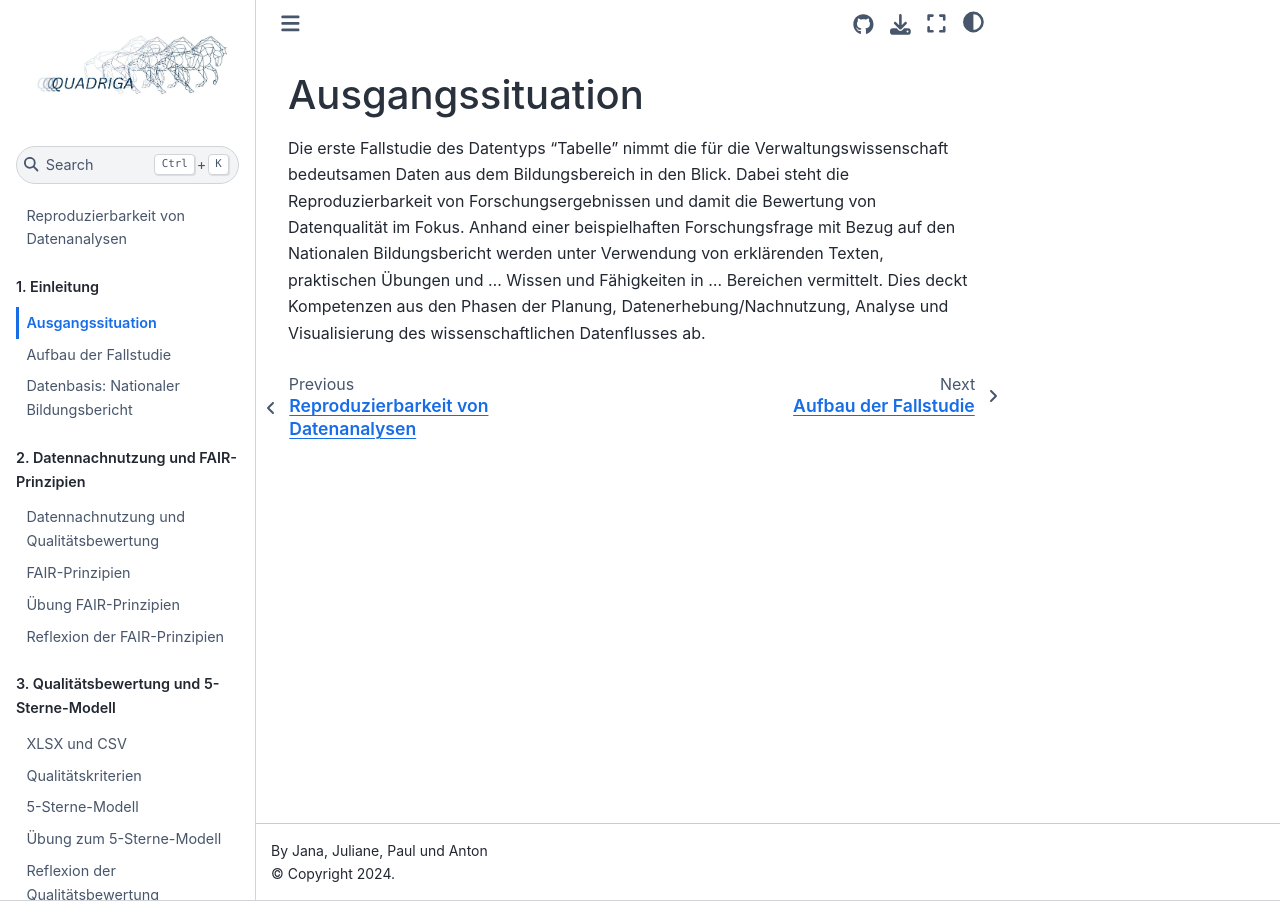
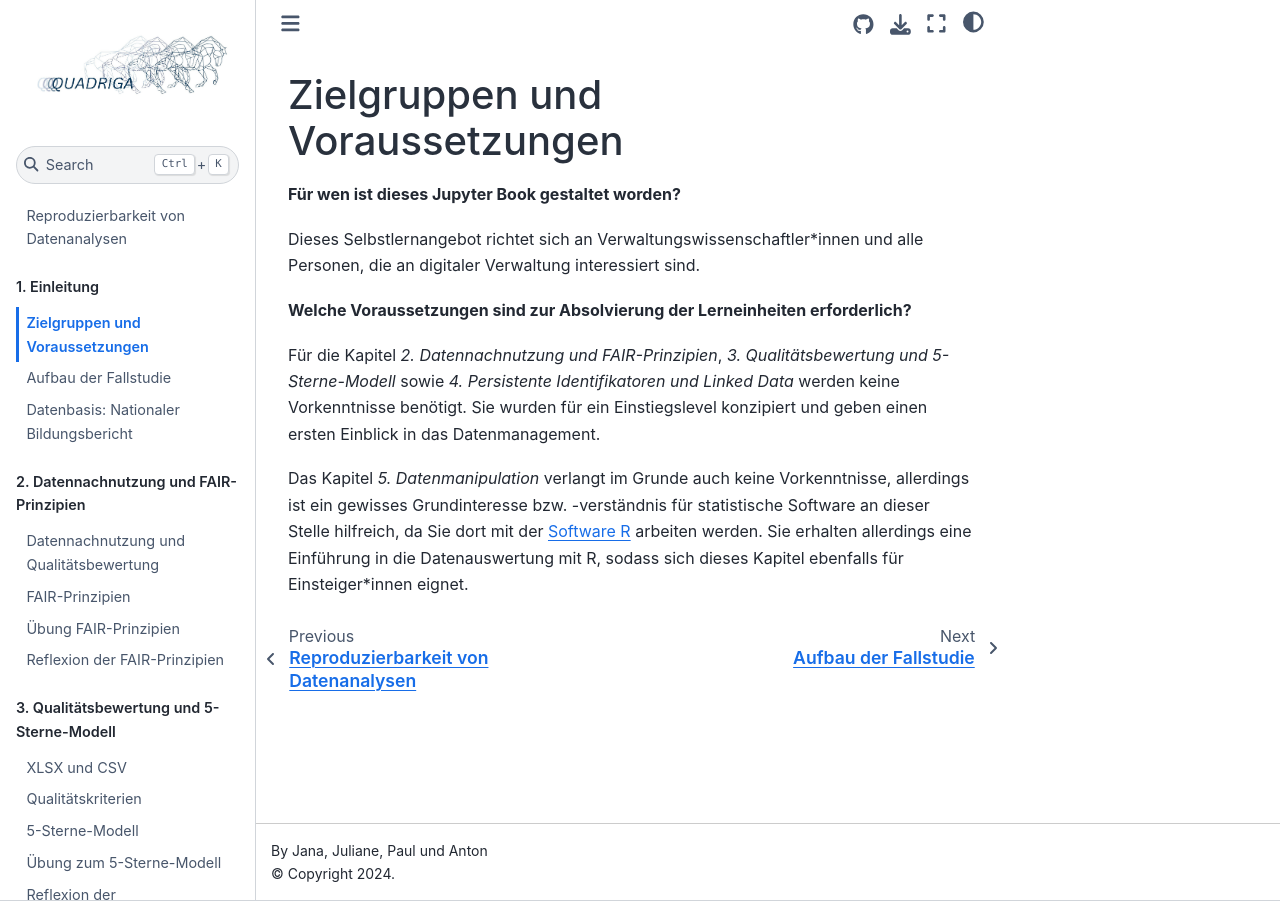
Before and after one commit to quadriga-dk/Tabelle-Fallstudie-1, a Jupyter Book: the page built from Markdown/Ausgangssituation.md, in a window 1280 px wide. Built offline with Jupyter Book 1.0.4 settings and Sphinx 7.4.7 and the Sphinx Book theme 1.1.4, drawn with Linux system fonts in a browser that asks for light colours.

Commit message:
Update Ausgangssituation.md
Umwandlung zu Zielgruppen und Voraussetzungen

```diff
--- a/Markdown/Ausgangssituation.md
+++ b/Markdown/Ausgangssituation.md
@@ -1,3 +1,13 @@
-# Ausgangssituation
+# Zielgruppen und Voraussetzungen
 
-Die erste Fallstudie des Datentyps "Tabelle" nimmt die für die Verwaltungswissenschaft bedeutsamen Daten aus dem Bildungsbereich in den Blick. Dabei steht die Reproduzierbarkeit von Forschungsergebnissen und damit die Bewertung von Datenqualität im Fokus. Anhand einer beispielhaften Forschungsfrage mit Bezug auf den Nationalen Bildungsbericht werden unter Verwendung von erklärenden Texten, praktischen Übungen und ... Wissen und Fähigkeiten in ... Bereichen vermittelt. Dies deckt Kompetenzen aus den Phasen der Planung, Datenerhebung/Nachnutzung, Analyse und Visualisierung des wissenschaftlichen Datenflusses ab.
+
+**Für wen ist dieses Jupyter Book gestaltet worden?**
+
+Dieses Selbstlernangebot richtet sich an Verwaltungswissenschaftler*innen und alle Personen, die an digitaler Verwaltung interessiert sind.
+
+
+**Welche Voraussetzungen sind zur Absolvierung der Lerneinheiten erforderlich?**
+
+Für die Kapitel *2. Datennachnutzung und FAIR-Prinzipien*, *3. Qualitätsbewertung und 5-Sterne-Modell* sowie *4. Persistente Identifikatoren und Linked Data* werden keine Vorkenntnisse benötigt. Sie wurden für ein Einstiegslevel konzipiert und geben einen ersten Einblick in das Datenmanagement.
+
+Das Kapitel *5. Datenmanipulation* verlangt im Grunde auch keine Vorkenntnisse, allerdings ist ein gewisses Grundinteresse bzw. -verständnis für statistische Software an dieser Stelle hilfreich, da Sie dort mit der [Software R](https://www.r-project.org/) arbeiten werden. Sie erhalten allerdings eine Einführung in die Datenauswertung mit R, sodass sich dieses Kapitel ebenfalls für Einsteiger*innen eignet.
```
